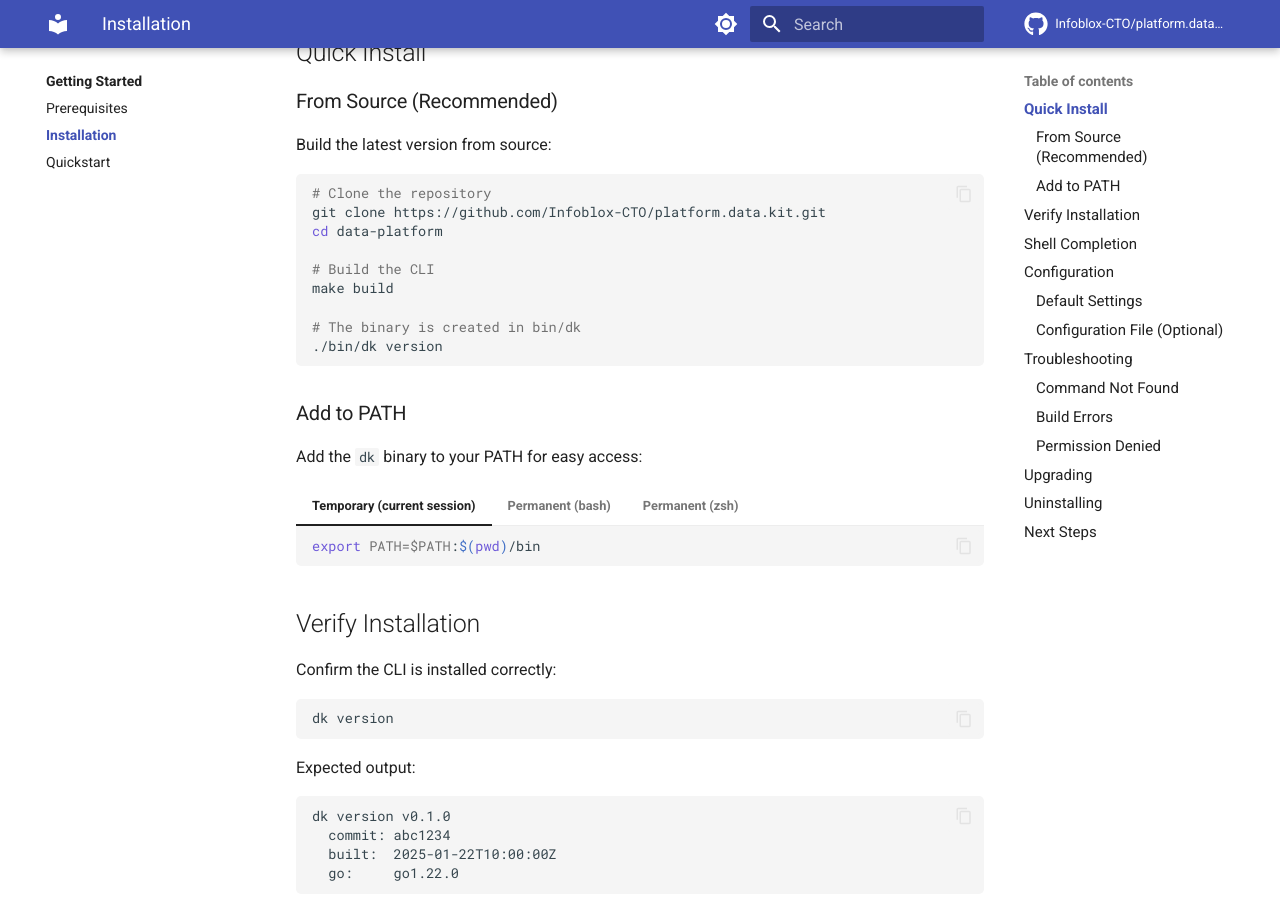
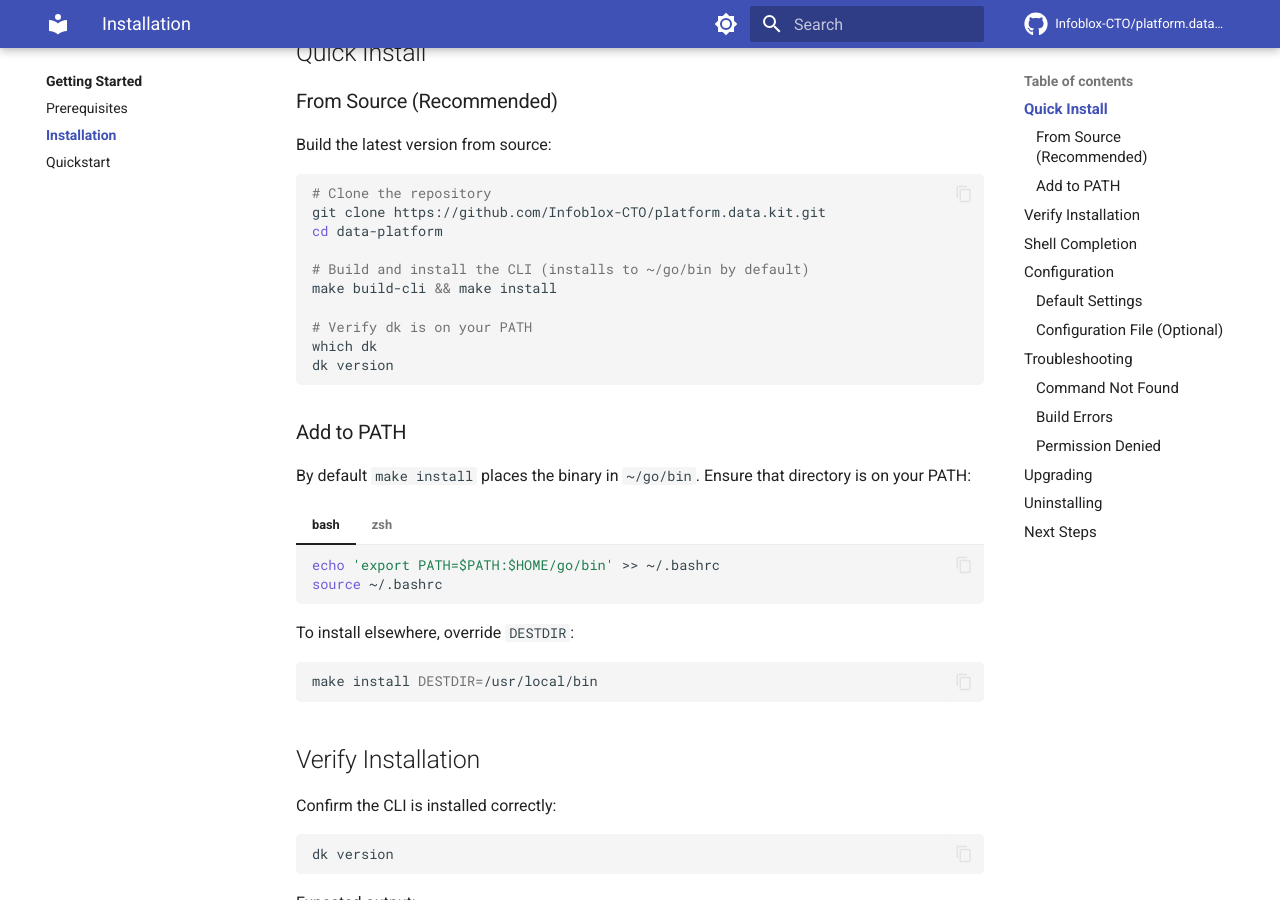
Before and after one commit to Infoblox-CTO/platform.data.kit, an MkDocs documentation site: the page built from docs/getting-started/installation.md, in a window 1280 px wide and 900 px high, scrolled down 258 px. Built offline with MkDocs 1.6.1 and Material for MkDocs 9.7.7, drawn with Linux system fonts in a browser that asks for light colours; comment, search, counter and statistics services are not loaded; some of the changed text lies outside the part shown.

Commit message:
update instructions on placing dk in you path

````diff
--- a/docs/getting-started/installation.md
+++ b/docs/getting-started/installation.md
@@ -18,36 +18,38 @@ Build the latest version from source:
 git clone https://github.com/Infoblox-CTO/platform.data.kit.git
 cd data-platform
 
-# Build the CLI
-make build
+# Build and install the CLI (installs to ~/go/bin by default)
+make build-cli && make install
 
-# The binary is created in bin/dk
-./bin/dk version
+# Verify dk is on your PATH
+which dk
+dk version
 ```
 
 ### Add to PATH
 
-Add the `dk` binary to your PATH for easy access:
+By default `make install` places the binary in `~/go/bin`. Ensure that
+directory is on your PATH:
 
-=== "Temporary (current session)"
+=== "bash"
 
     ```bash
-    export PATH=$PATH:$(pwd)/bin
-    ```
-
-=== "Permanent (bash)"
-
-    ```bash
-    echo 'export PATH=$PATH:/path/to/data-platform/bin' >> ~/.bashrc
+    echo 'export PATH=$PATH:$HOME/go/bin' >> ~/.bashrc
     source ~/.bashrc
     ```
 
-=== "Permanent (zsh)"
+=== "zsh"
 
     ```bash
-    echo 'export PATH=$PATH:/path/to/data-platform/bin' >> ~/.zshrc
+    echo 'export PATH=$PATH:$HOME/go/bin' >> ~/.zshrc
     source ~/.zshrc
     ```
+
+To install elsewhere, override `DESTDIR`:
+
+```bash
+make install DESTDIR=/usr/local/bin
+```
 
 ## Verify Installation
 
@@ -125,9 +127,10 @@ log_level: info
 
 If you get `command not found: dk`:
 
-1. Verify the binary exists: `ls -la bin/dk`
-2. Check your PATH: `echo $PATH`
-3. Ensure the binary is executable: `chmod +x bin/dk`
+1. Re-run the install: `make install`
+2. Verify it was installed: `ls ~/go/bin/dk`
+3. Check your PATH includes `~/go/bin`: `echo $PATH`
+4. Or install to a directory already on your PATH: `make install DESTDIR=/usr/local/bin`
 
 ### Build Errors
 
@@ -142,11 +145,11 @@ If `make build` fails:
 If you get permission errors:
 
 ```bash
-# Make the binary executable
-chmod +x bin/dk
+# Install to a user-writable location (default)
+make install
 
-# Or run with explicit path
-./bin/dk version
+# Or fix permissions on the installed binary
+chmod +x ~/go/bin/dk
 ```
 
 ## Upgrading
@@ -159,8 +162,8 @@ cd data-platform
 # Pull latest changes
 git pull origin main
 
-# Rebuild
-make build
+# Rebuild and reinstall
+make build && make install
 
 # Verify new version
 dk version
@@ -172,12 +175,10 @@ To remove the DK CLI:
 
 ```bash
 # Remove the binary
-rm /path/to/data-platform/bin/dk
+rm "$(which dk)"
 
 # Remove configuration (optional)
 rm -rf ~/.dk
-
-# Remove from PATH (edit ~/.bashrc or ~/.zshrc)
 ```
 
 ## Next Steps
````
Also changed, not shown: CONTRIBUTING.md (+2 -2 lines), docs/troubleshooting/common-issues.md (+11 -8 lines), specs/016-rename-cli-dk/quickstart.md (+19 -18 lines), 1 other file.
